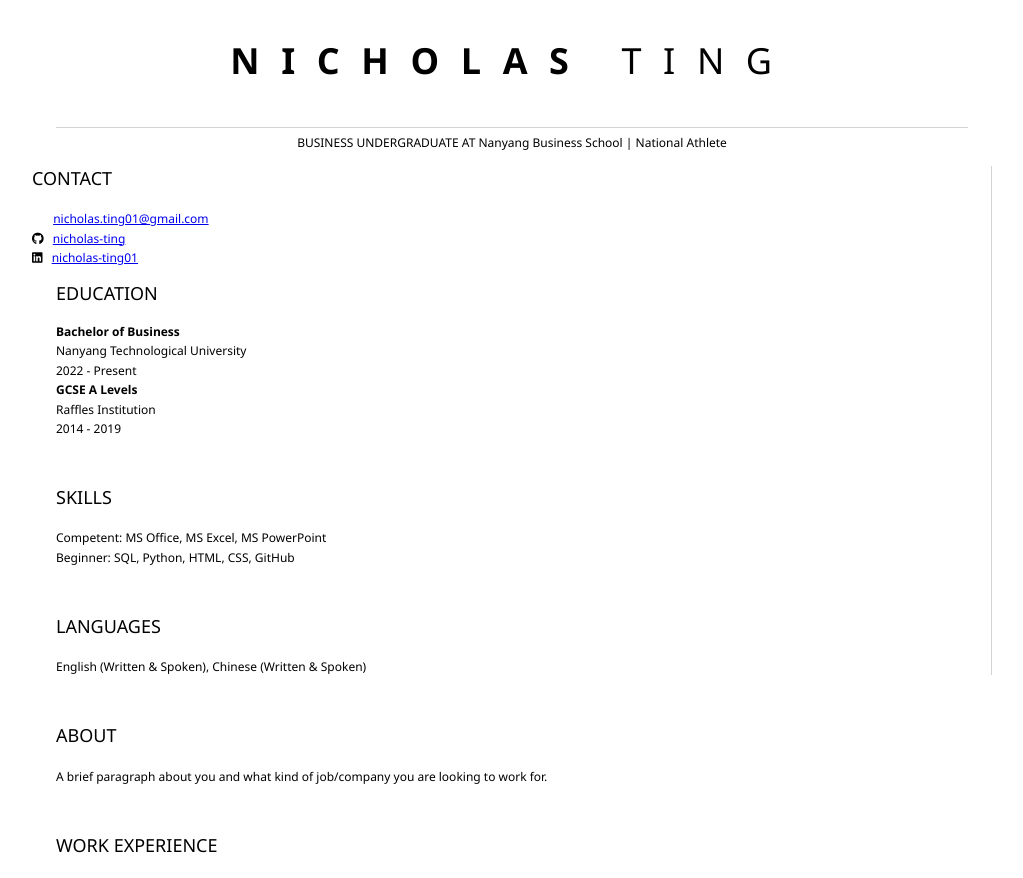
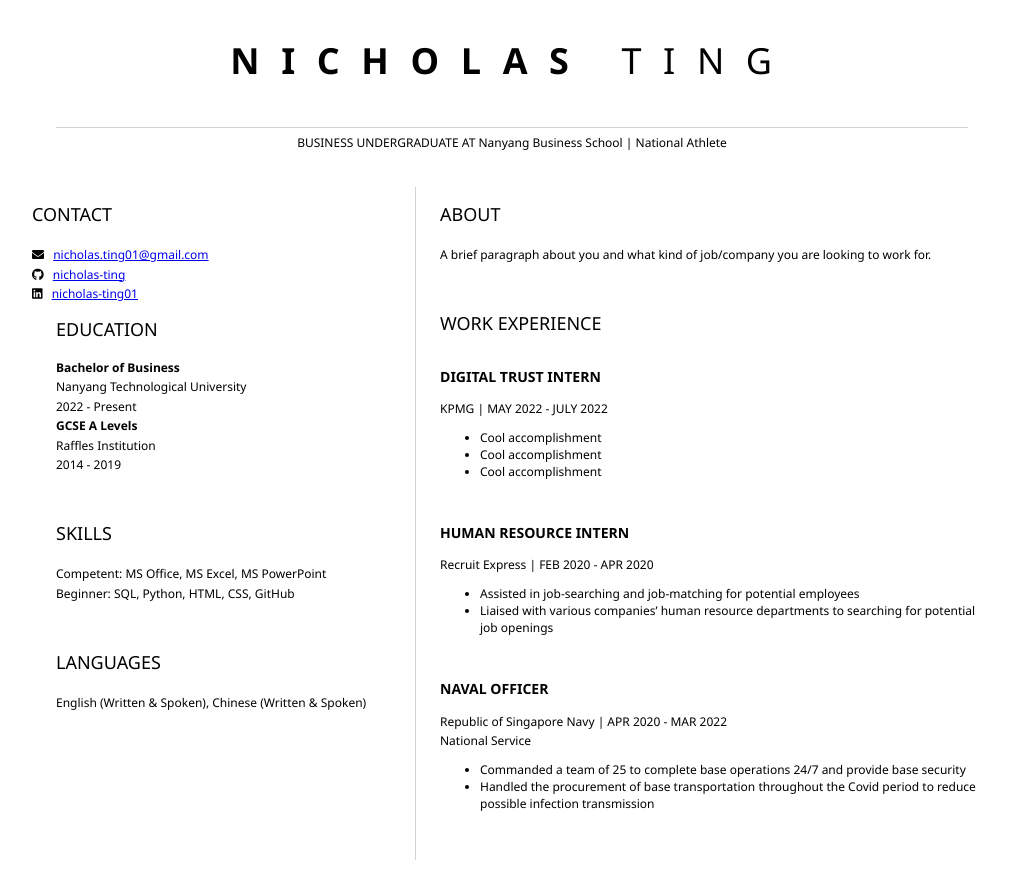
Before and after one commit to nicholas-ting/resume, a plain HTML site: page index.html in a window 1280 px wide. Shown: the top 878 px of the page, without its empty margins (128-1151 px from the left). Drawn offline with Linux system fonts and the light colour scheme.

Commit message:
Add formatting of Resume

```diff
--- a/index.html
+++ b/index.html
@@ -18,7 +18,7 @@
                     <h2>CONTACT</h2>
                     <!-- contact info including social media-->
                     <p>
-                        <i class="fab fa-envelope" aria-hidden="true"></i>
+                        <i class="fa fa-envelope" aria-hidden="true"></i>
                         <a href="mailto:nicholas.ting01@gmail.com">nicholas.ting01@gmail.com</a>
                     </p>
                     <p>
@@ -109,3 +109,9 @@
 	</body>
         </main>
     </body>
+    <main>
+        <article>
+        </article>
+        <article>
+        </article>
+    </main>
--- a/style.css
+++ b/style.css
@@ -15,14 +15,7 @@ h2 {
     font-size: 1.5em;
     padding-bottom: 1em;
 }
-<main>
-    <article>
-        Contact info
-    </article>
-    <article>
-        About you & experience
-    </article>
-</main>
+
 main {
     display: grid;
     grid-template-columns: 40% 60%;
```
